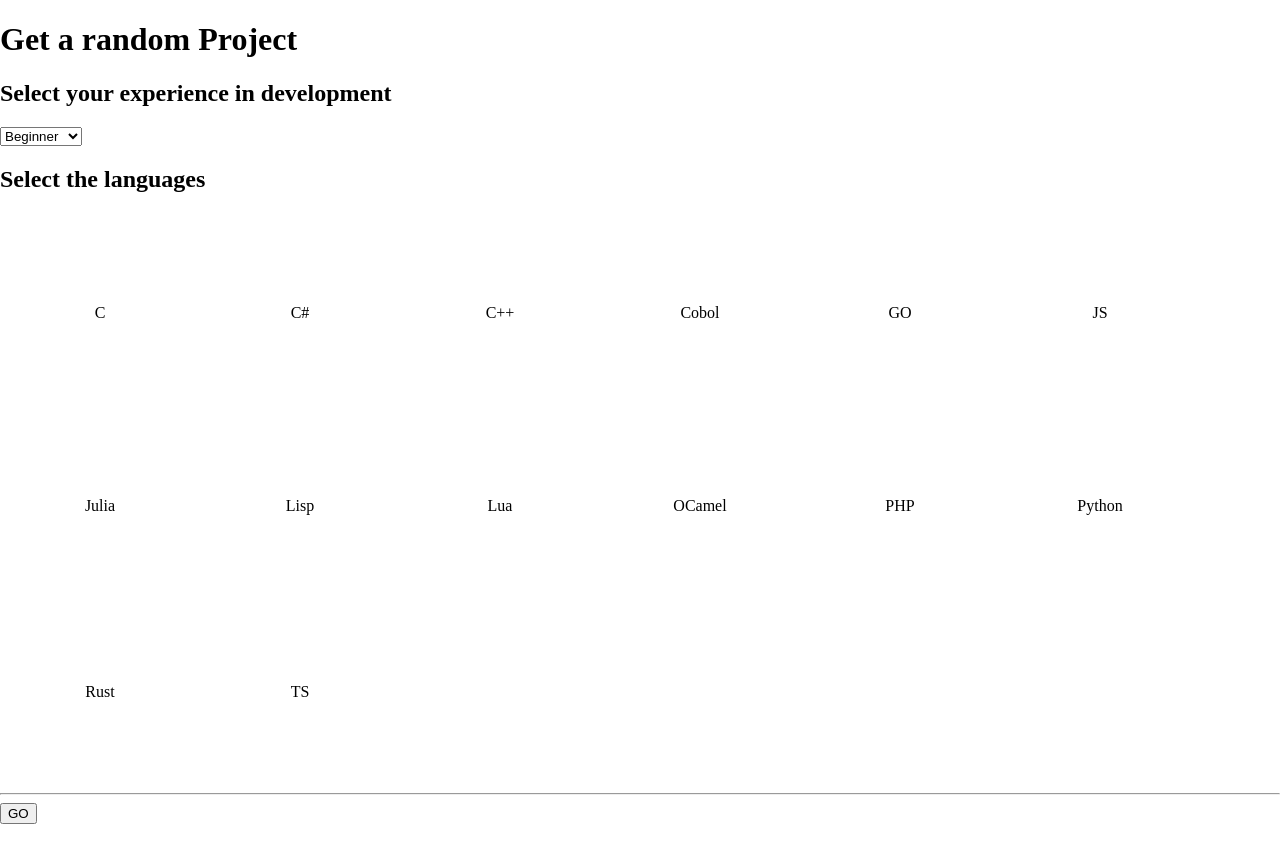
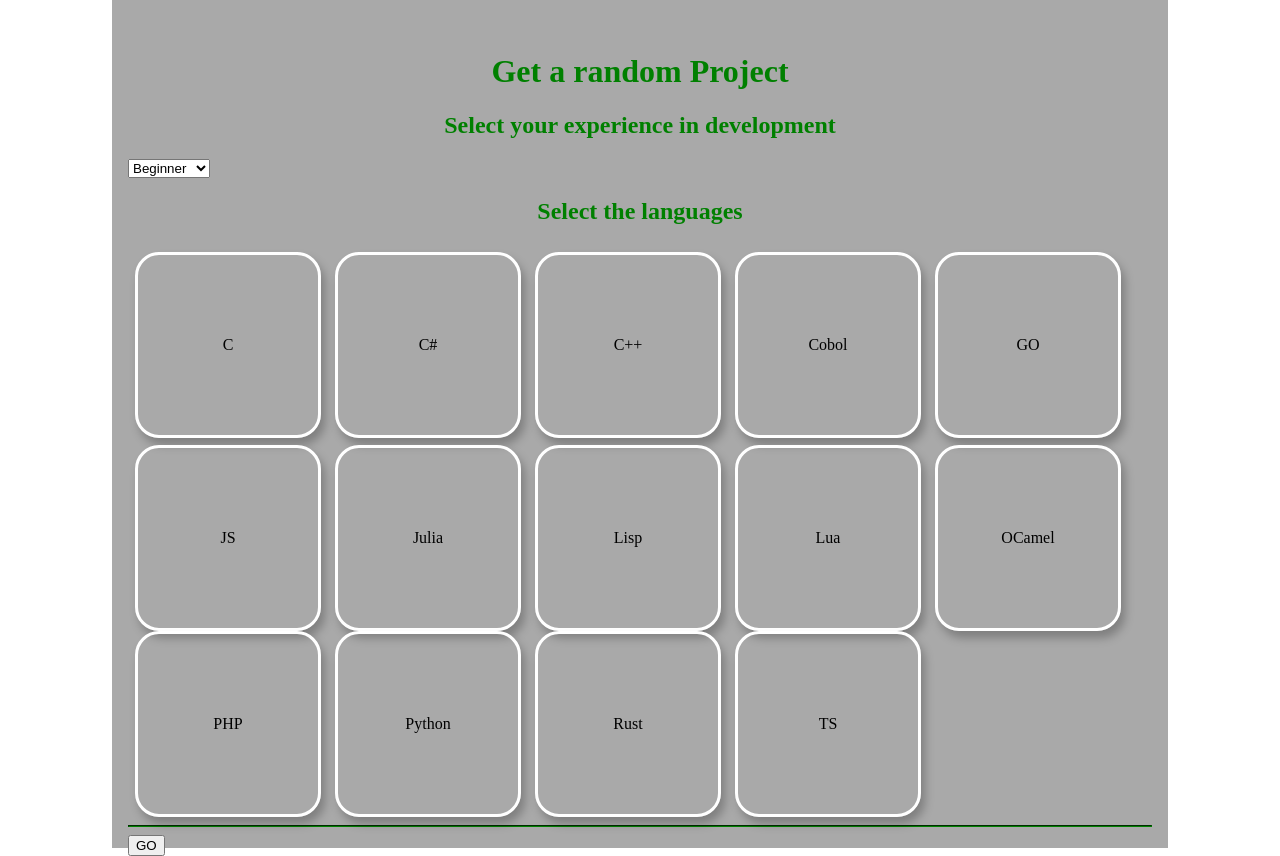
Before and after one commit to CCiwy/ts-projectranger, a React (Vite) app: page / in a window 1280 px wide. Before the commit the page ends 824 px from the top, so only its background shows below. Built offline with nearby package versions, Linux system fonts and the light colour scheme.

Commit message:
add: basic css

```diff
--- a/src/index.css
+++ b/src/index.css
@@ -1,14 +1,48 @@
 #root {
   -webkit-text-size-adjust: 100%;
   /* color definitions */
+    --primary-shade: green;
+  /* app wide size definitions */
 
-  /* app wide size definitions */
+
+    margin: 0;
+    padding: 0;
+    width: 100%;
+    height: 100%;
 }
 
-.html, body {
+html, body {
+
     margin: 0;
     padding: 0;
     width: 100%;
     height: 100%;
 
 }
+
+h1, h2, h3 {
+    text-align: center;
+    color: var(--primary-shade);
+}
+
+#wrapper {
+    background: darkgrey;
+    padding: 1rem;
+    height: 100%;
+    width: 80%;
+    padding-top: 2rem;
+    margin: 0 auto;
+
+}
+
+hr {
+    border-color: var(--primary-shade);
+}
+
+.box_shadow {
+  box-shadow: 4px 7px 10px 0px rgba(0, 0, 0, 0.25);
+}
+
+.rounded {
+    border-radius: 1.5rem;
+}
```
